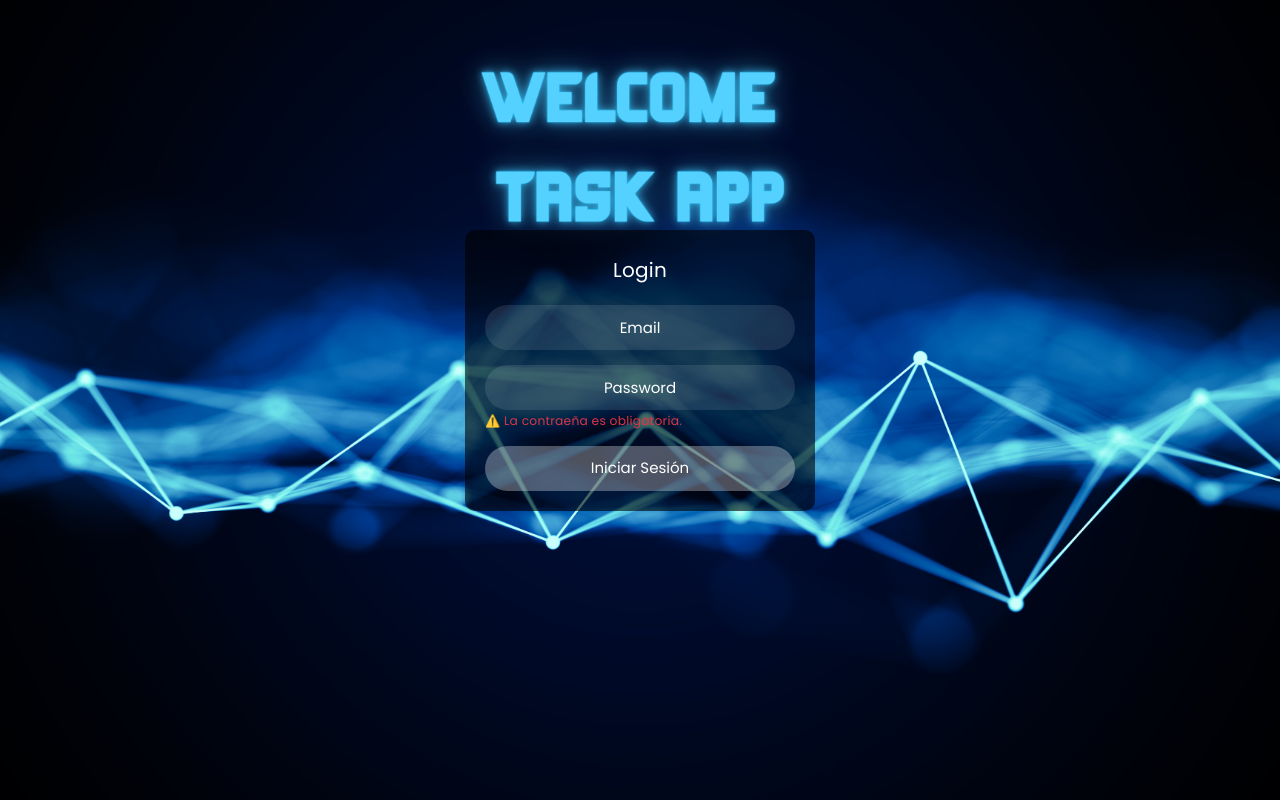
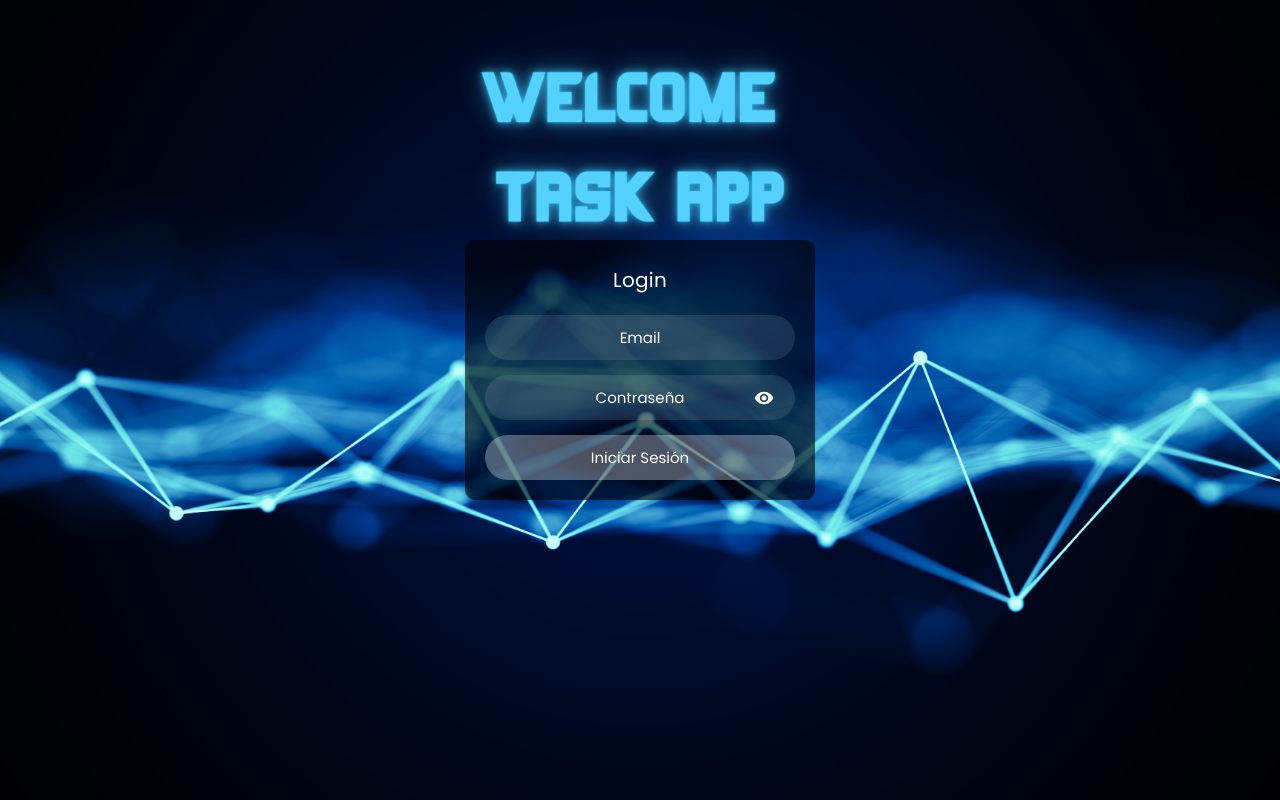
Before and after one commit to borismg04/TaskApp_Frontend, an Angular app: page /Login in a window 1280 px wide. Built offline with nearby package versions, Linux system fonts and the light colour scheme.

Commit message:
Login Styles

```diff
--- a/src/app/components/login/login.component.css
+++ b/src/app/components/login/login.component.css
@@ -120,6 +120,8 @@ i {
   z-index: 1;
   cursor: pointer;
   font-size: 20px;
+  background: rgba(255, 255, 255, 0);
+  border: none;
 }
 
 /* Estilos para la sección final */
--- a/src/app/components/login/login.component.html
+++ b/src/app/components/login/login.component.html
@@ -1,5 +1,4 @@
 <div class="col-12 row m-0 background-image justify-content-center">
-
   <div class="box">
     <form [formGroup]="formLogin" (submit)="Login()">
       <div class="container">
@@ -11,10 +10,10 @@
           <input type="text" class="input" placeholder="Email" formControlName="Email" required>
         </div>
         <div class="input-field">
-          <input class="input" #inputPass placeholder="Password" formControlName="Password" required autocomplete="off">
-          <small class="text-danger" *ngIf="formLogin.get('Password')?.errors?.['required']">
-            ⚠️ La contraeña es obligatoria.
-          </small>
+          <input [type]="hidePassword ? 'password' : 'text'" class="input" #inputPass placeholder="Contraseña" formControlName="Password" required autocomplete="off">
+          <i class="bx bx-lock-alt"></i>
+          <button type="button" class="material-icons btnIcon ieye" *ngIf="hidePassword" (click)="togglePasswordVisibility()">visibility</button>
+          <button type="button" class="material-icons btnIcon ieye" *ngIf="!hidePassword" (click)="togglePasswordVisibility()">visibility_off</button>
 
         </div>
         <div class="input-field">
@@ -27,5 +26,4 @@
   <div class="final">
     <!-- imagen -->
   </div>
-
 </div>
--- a/src/app/components/login/login.component.ts
+++ b/src/app/components/login/login.component.ts
@@ -5,6 +5,7 @@ import { Router } from '@angular/router';
 import { HttpService } from 'src/app/Services/http.service';
 import { ParameterService } from '../../Services/parameter.service';
 import { ParamsModel } from '../../Models/ParamsModel';
+import Swal from 'sweetalert2';
 
 @Component({
   selector: 'app-login',
@@ -13,6 +14,7 @@ import { ParamsModel } from '../../Models/ParamsModel';
 })
 export class LoginComponent {
   formLogin: FormGroup;
+  hidePassword: boolean = true;
 
   constructor(
     private httpService: HttpService,
@@ -25,6 +27,10 @@ export class LoginComponent {
       Email: [null, Validators.required],
       Password: [null, [Validators.required]],
     });
+  }
+
+  togglePasswordVisibility() {
+    this.hidePassword = !this.hidePassword;
   }
 
   Login() {
@@ -40,16 +46,29 @@ export class LoginComponent {
       params2.name = 'pass';
       params2.value = this.parameterService.password;
 
-      this.httpService.Login([params,params2]).subscribe(
+      this.httpService.Login([params, params2]).subscribe(
         (x) => {
           if (x.statusCode == 200) {
             this.router.navigate(['/Home']);
             localStorage.setItem('isAuthenticated', 'true');
             this.parameterService.name = x.result.nombre;
+          } else {
+            Swal.fire({
+              title: 'Error',
+              text: 'Contraseña errónea',
+              icon: 'error',
+              confirmButtonText: 'Ok'
+            });
           }
         },
         (error) => {
-          console.log('Error del backend al iongresar :', error);
+          console.log('Error del backend al ingresar:', error);
+          Swal.fire({
+            title: 'Error',
+            text: 'Contraseña errónea',
+            icon: 'error',
+            confirmButtonText: 'Ok'
+          });
         }
       );
     }
```
